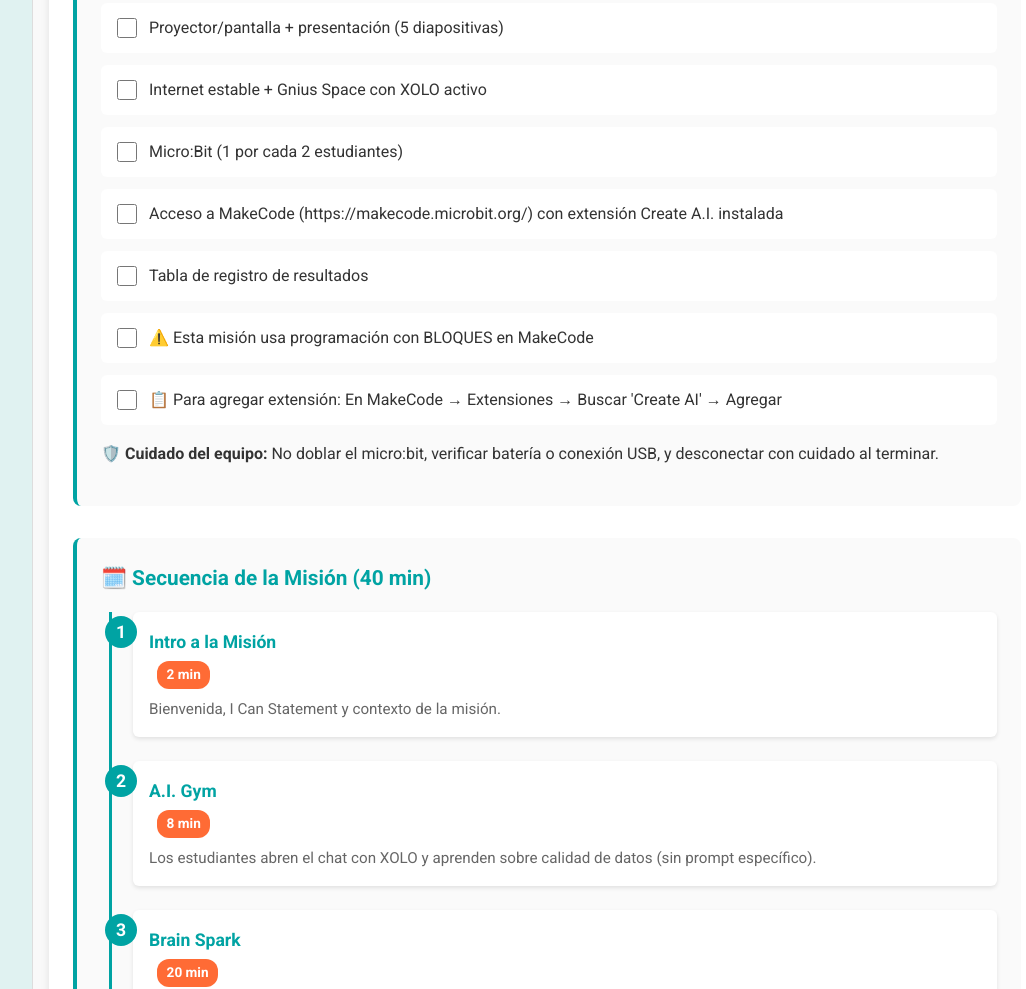
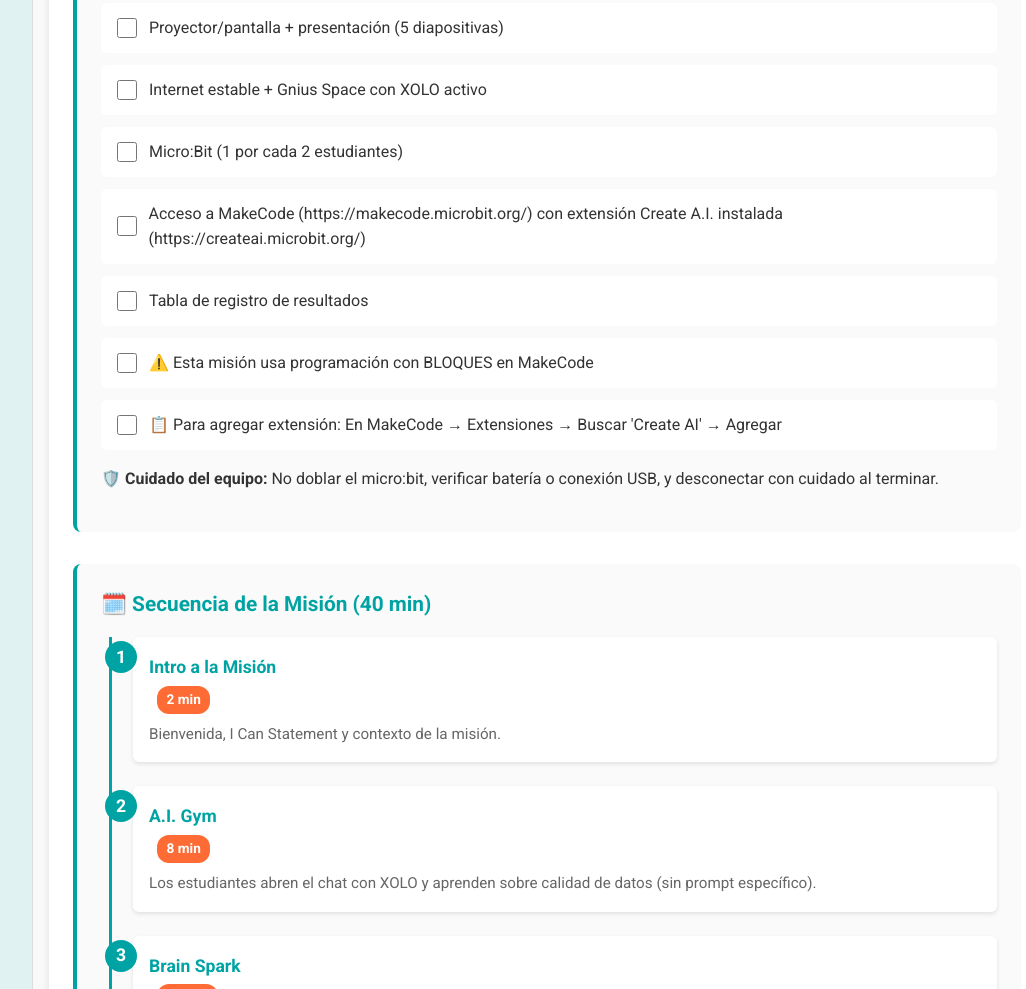
Before and after one commit to Gnius-Club/AIF_P3_MT09, a plain HTML site: page index.html in a window 1280 px wide. Shown: the part 1526-2515 px from the top of the page, without its empty margins (187-1213 px from the left). Drawn offline with Linux system fonts and the light colour scheme.

Commit message:
Update index.html

```diff
--- a/index.html
+++ b/index.html
@@ -97,7 +97,7 @@
                         <label><input type="checkbox"> Proyector/pantalla + presentación (5 diapositivas)</label>
                         <label><input type="checkbox"> Internet estable + Gnius Space con XOLO activo</label>
                         <label><input type="checkbox"> Micro:Bit (1 por cada 2 estudiantes)</label>
-                        <label><input type="checkbox"> Acceso a MakeCode (https://makecode.microbit.org/) con extensión Create A.I. instalada</label>
+                        <label><input type="checkbox"> Acceso a MakeCode (https://makecode.microbit.org/) con extensión Create A.I. instalada (https://createai.microbit.org/) </label>
                         <label><input type="checkbox"> Tabla de registro de resultados</label>
                         <label><input type="checkbox"> ⚠️ Esta misión usa programación con BLOQUES en MakeCode</label>
                         <label><input type="checkbox"> 📋 Para agregar extensión: En MakeCode → Extensiones → Buscar 'Create AI' → Agregar</label>
```
